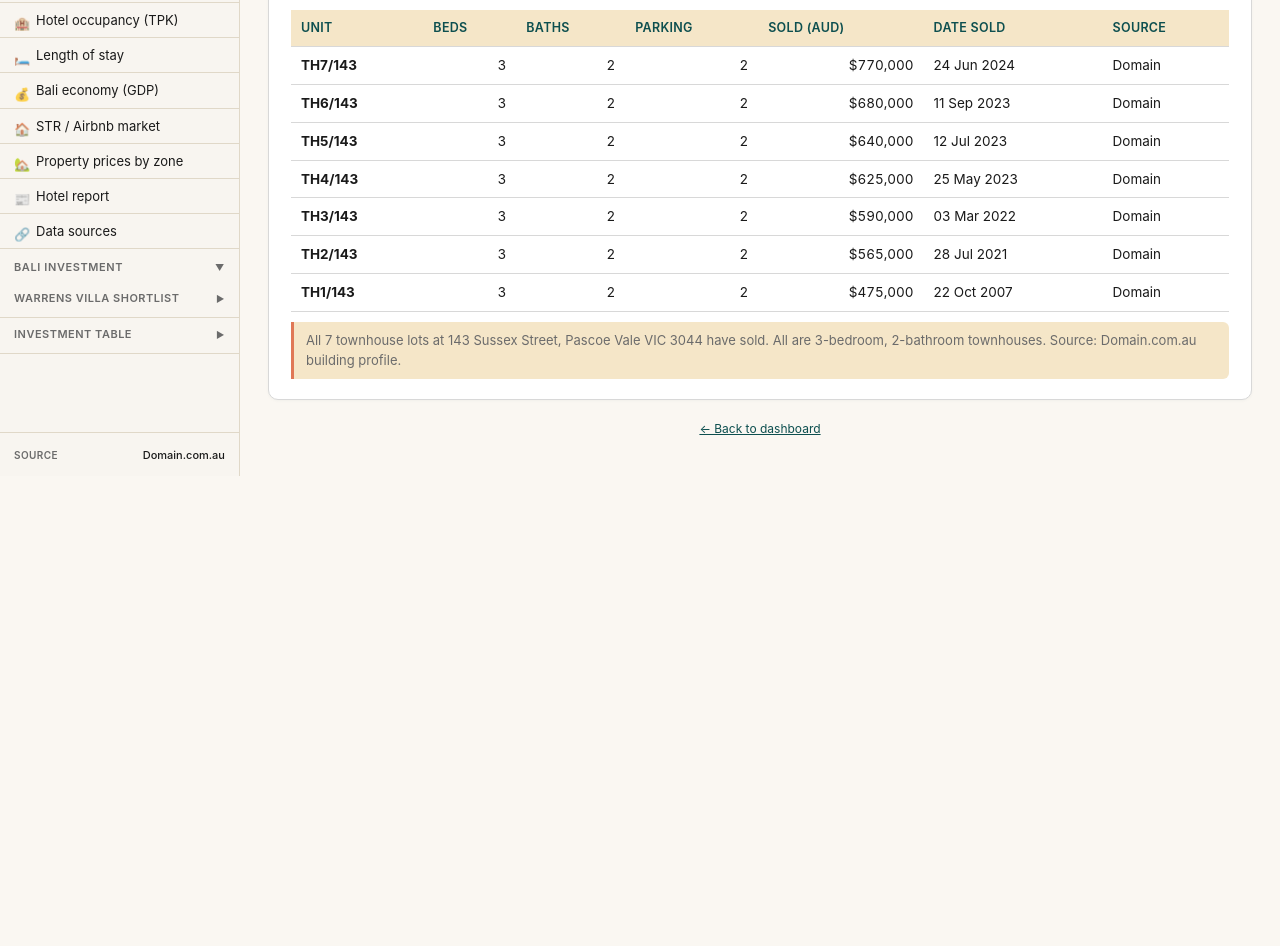
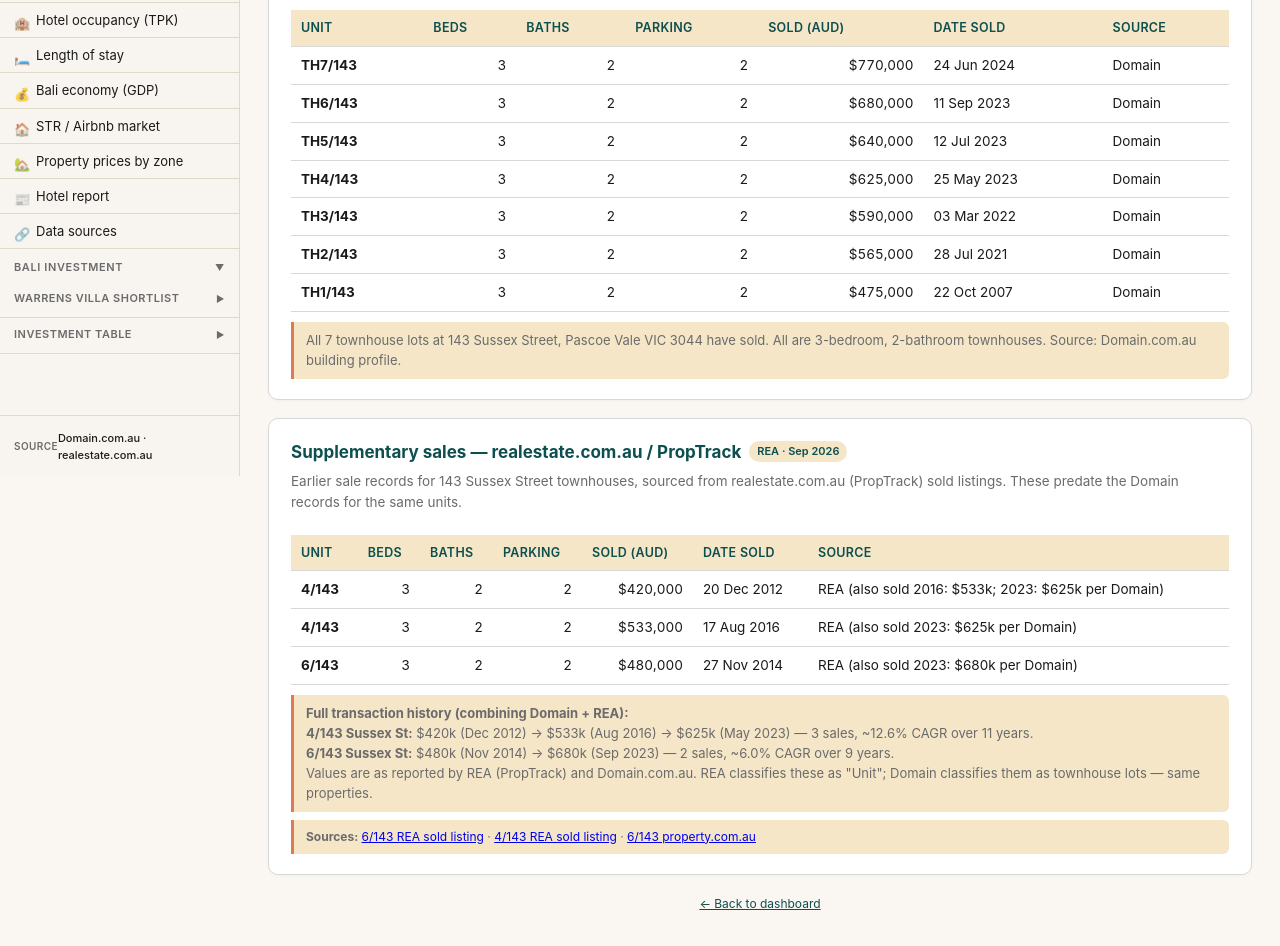
Before and after one commit to ManicMinerWD/bali-tourism-tracker, a website: page sussex.html in a window 1280 px wide. Shown: the part 324-1270 px from the top of the page. Before the commit the page ends 822 px from the top, so only its background shows below. Drawn offline with Linux system fonts and the light colour scheme.

Commit message:
Add realestate.com.au (PropTrack) supplementary sales data to both Melbourne pages: 108 Queensberry gets 3 extra REA records (104/108 12k 2014, 404/108 85k 2017, 504/108 38k 2025) with REA profile links; 143 Sussex St gets 3 earlier REA townhouse sales (4/143 20k 2012→33k 2016, 6/143 80k 2014) with combined Domain+REA transaction history and CAGR notes; footer sources updated to Domain + REA

```diff
--- a/sussex.html
+++ b/sussex.html
@@ -79,7 +79,7 @@
   </div>
 
   <div class="sidebar-footer">
-    <div class="footer-row"><span class="footer-label">Source</span><span class="footer-value">Domain.com.au</span></div>
+    <div class="footer-row"><span class="footer-label">Source</span><span class="footer-value">Domain.com.au · realestate.com.au</span></div>
   </div>
 </aside>
 
@@ -120,6 +120,48 @@
   </div>
 </div>
 
+
+<!-- ============ REALESTATE.COM.AU (PROPTRACK) SUPPLEMENTARY SALES ============ -->
+<div class="section">
+  <h2>Supplementary sales — realestate.com.au / PropTrack <span class="badge">REA · Sep 2026</span></h2>
+  <p class="lead">Earlier sale records for 143 Sussex Street townhouses, sourced from realestate.com.au (PropTrack) sold listings. These predate the Domain records for the same units.</p>
+  <div class="table-wrap"><table id="sussexReaTable">
+    <thead><tr><th>Unit</th><th class="num">Beds</th><th class="num">Baths</th><th class="num">Parking</th><th class="num">Sold (AUD)</th><th>Date sold</th><th>Source</th></tr></thead>
+    <tbody>
+      <tr>
+        <td><strong>4/143</strong></td>
+        <td class="num">3</td><td class="num">2</td><td class="num">2</td>
+        <td class="num">$420,000</td><td>20 Dec 2012</td>
+        <td class="muted">REA (also sold 2016: $533k; 2023: $625k per Domain)</td>
+      </tr>
+      <tr>
+        <td><strong>4/143</strong></td>
+        <td class="num">3</td><td class="num">2</td><td class="num">2</td>
+        <td class="num">$533,000</td><td>17 Aug 2016</td>
+        <td class="muted">REA (also sold 2023: $625k per Domain)</td>
+      </tr>
+      <tr>
+        <td><strong>6/143</strong></td>
+        <td class="num">3</td><td class="num">2</td><td class="num">2</td>
+        <td class="num">$480,000</td><td>27 Nov 2014</td>
+        <td class="muted">REA (also sold 2023: $680k per Domain)</td>
+      </tr>
+    </tbody></table>
+  </div>
+  <div class="note" style="margin-top:10px;font-size:13px;">
+    <strong>Full transaction history (combining Domain + REA):</strong><br>
+    <strong>4/143 Sussex St:</strong> $420k (Dec 2012) → $533k (Aug 2016) → $625k (May 2023) — 3 sales, ~12.6% CAGR over 11 years.<br>
+    <strong>6/143 Sussex St:</strong> $480k (Nov 2014) → $680k (Sep 2023) — 2 sales, ~6.0% CAGR over 9 years.<br>
+    Values are as reported by REA (PropTrack) and Domain.com.au. REA classifies these as "Unit"; Domain classifies them as townhouse lots — same properties.
+  </div>
+  <div class="note" style="margin-top:8px;font-size:12px;">
+    <strong>Sources:</strong>
+    <a href="https://www.realestate.com.au/sold/property-townhouse-vic-pascoe+vale-118259911" target="_blank" rel="noopener">6/143 REA sold listing</a> ·
+    <a href="https://www.realestate.com.au/sold/property-unit+apartment-in-sussex+st,+pascoe+vale,+vic+3044/list-1" target="_blank" rel="noopener">4/143 REA sold listing</a> ·
+    <a href="https://www.property.com.au/vic/pascoe-vale-3044/sussex-st/6-143-pid-9498253/" target="_blank" rel="noopener">6/143 property.com.au</a>
+  </div>
+</div>
+
 <p style="font-size:12px;color:var(--muted);margin-top:20px;text-align:center;">
   <a href="index.html" style="color:var(--teal);">← Back to dashboard</a>
 </p>
```
Also changed, not shown: queensberry.html (+43 -1 lines).
